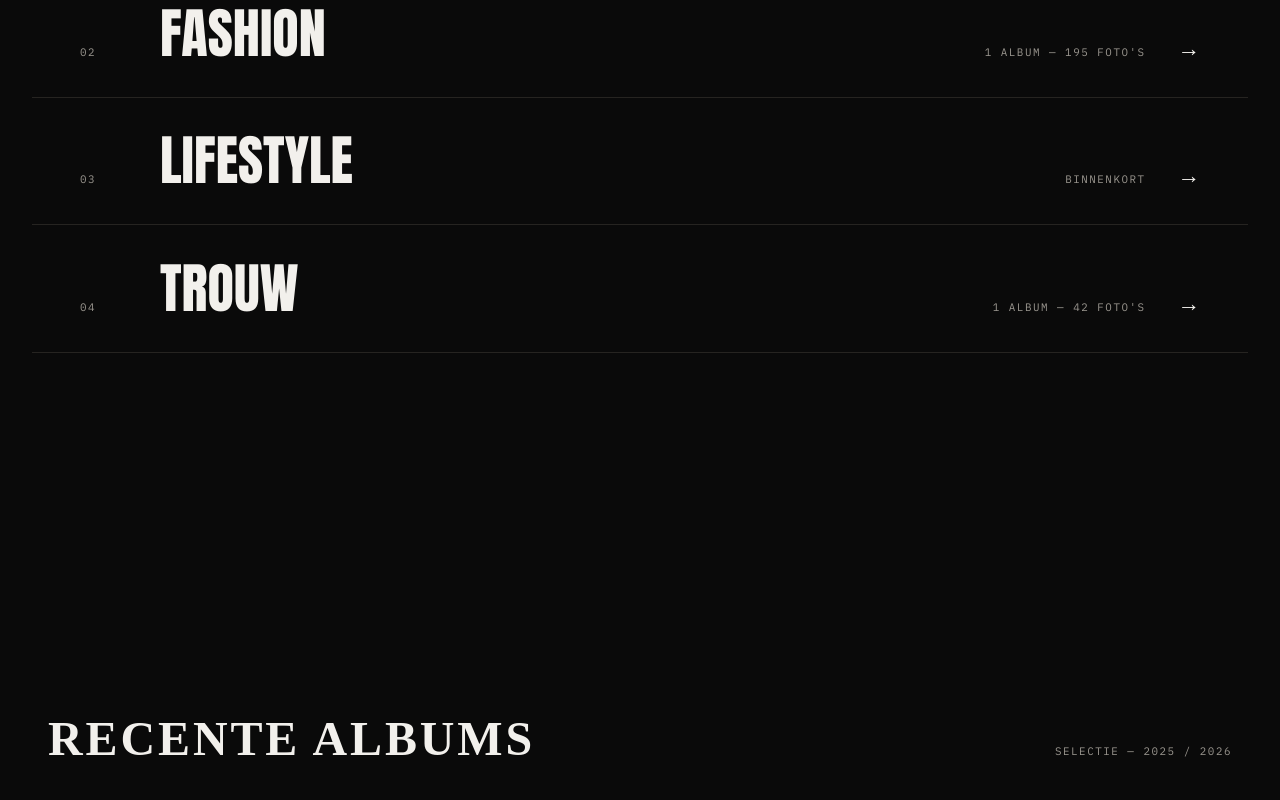
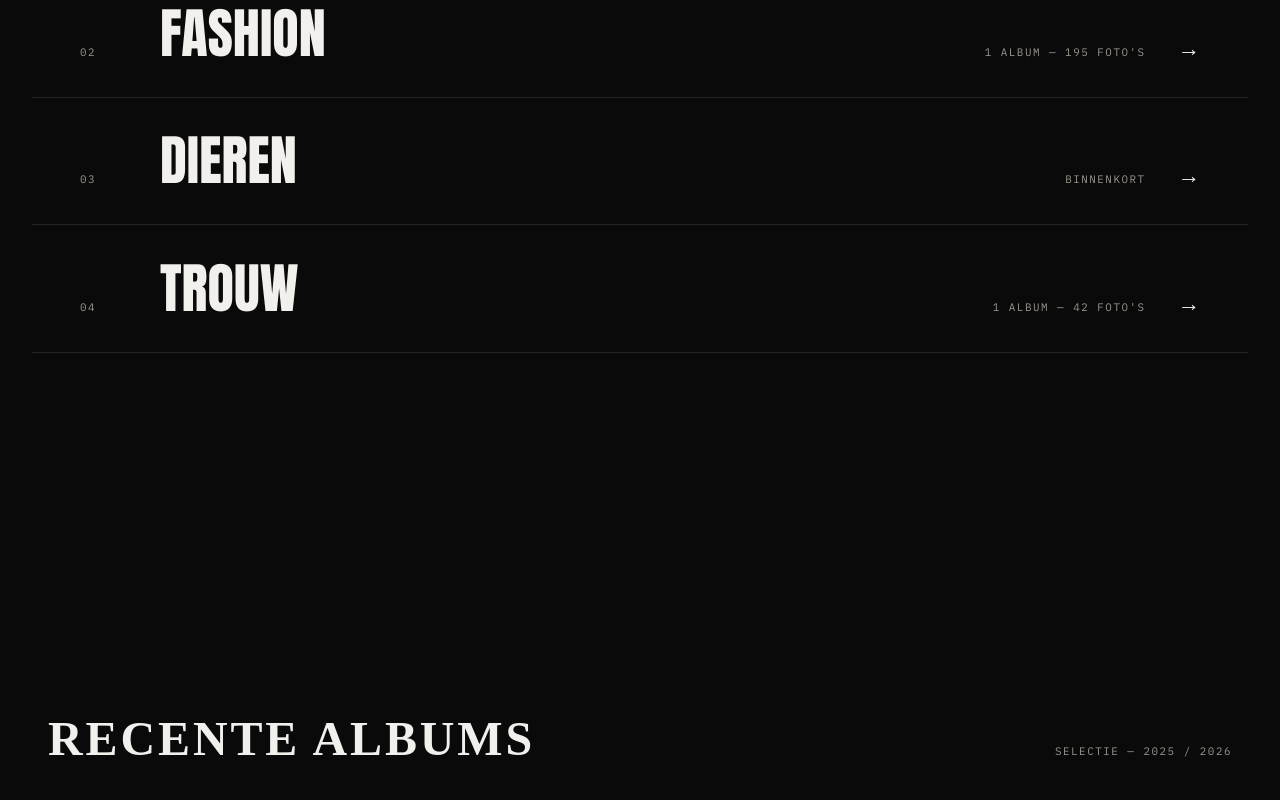
Before and after one commit to AXWI07/PICTURE-PERFECT-v2, a plain HTML site: page index.html in a window 1280 px wide. Shown: the part 1240-2040 px from the top of the page. Drawn offline with Linux system fonts and the light colour scheme; a web font is replaced by a local one.

Commit message:
git commit -m "Update index.html with new content"

```diff
--- a/index.html
+++ b/index.html
@@ -63,7 +63,7 @@
     </a>
     <a class="work__row" data-reveal style="--d: 160"
        data-img="https://lh3.googleusercontent.com/pw/AP1GczOoD_oBKtmNUsBpj_AtMWDXkAxZyUnltAr0d3YlluEhu7jT3jpvrstuo5F2Mp5XPmGnEB2MLs0Qw0MqGxLMna4NZozcHu5TI04O6Wfb9b3xScX22CWU=w800">
-      <span class="meta">03</span><span class="t">Lifestyle</span><span class="meta cat">BINNENKORT</span><span class="arrow">&rarr;</span>
+      <span class="meta">03</span><span class="t">Dieren</span><span class="meta cat">BINNENKORT</span><span class="arrow">&rarr;</span>
     </a>
     <a class="work__row" data-reveal style="--d: 240"
        href="album.html?album=trouw/astrid-en-flor"
@@ -136,8 +136,8 @@
   <!-- ===== MARQUEE — animatie 8 ===== -->
   <div class="marquee">
     <div class="marquee__track">
-      <span>PICTURE PERFECT</span><span class="outline">FOTOGRAFIE</span><span>SPORT</span><span class="outline">FASHION</span><span>LIFESTYLE</span><span class="outline">TROUW</span>
-      <span>PICTURE PERFECT</span><span class="outline">FOTOGRAFIE</span><span>SPORT</span><span class="outline">FASHION</span><span>LIFESTYLE</span><span class="outline">TROUW</span>
+      <span>PICTURE PERFECT</span><span class="outline">FOTOGRAFIE</span><span>SPORT</span><span class="outline">FASHION</span><span>DIEREN</span><span class="outline">TROUW</span>
+      <span>PICTURE PERFECT</span><span class="outline">FOTOGRAFIE</span><span>SPORT</span><span class="outline">FASHION</span><span>DIEREN</span><span class="outline">TROUW</span>
     </div>
   </div>
 
```
